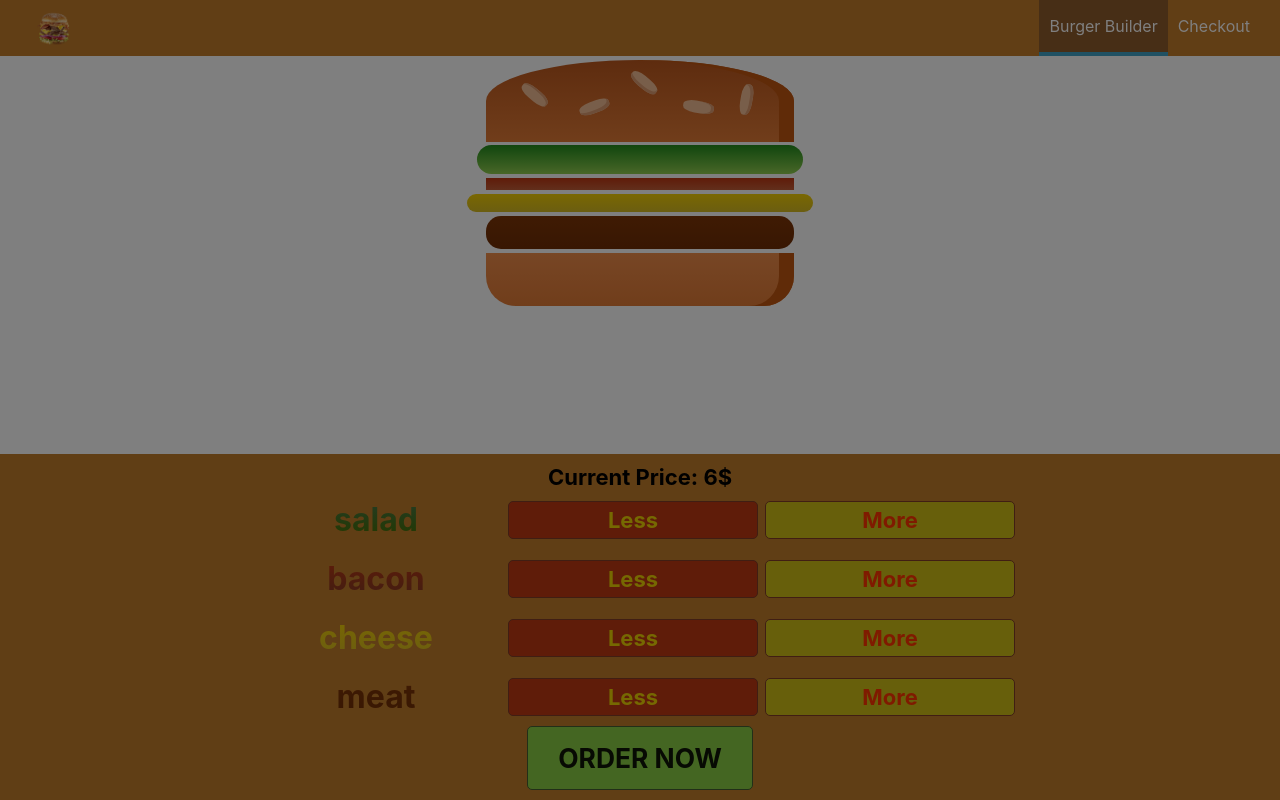
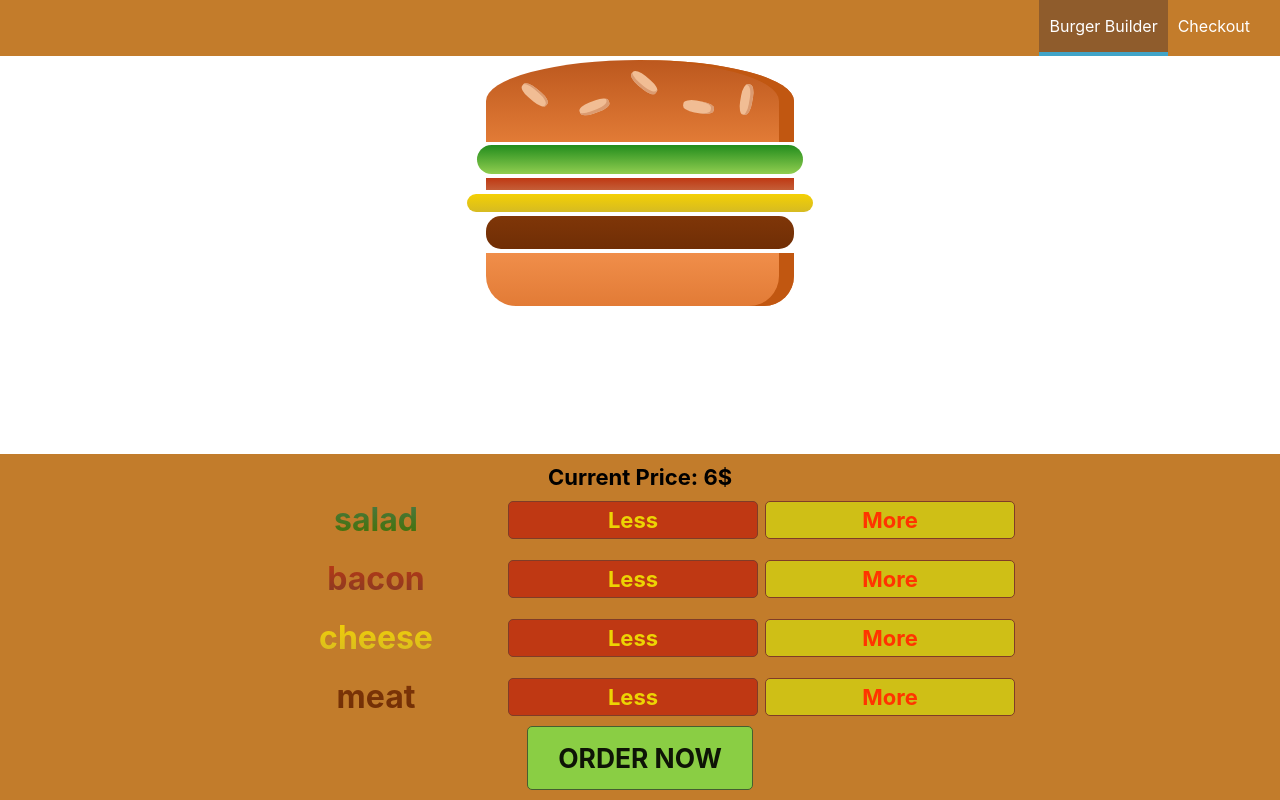
Before and after one commit to arifemir/burger-builder, a React (Create React App) app: page / in a window 1280 px wide. Built offline with nearby package versions, Linux system fonts and the light colour scheme.

Commit message:
fixed bug;

```diff
--- a/src/components/Navigation/Toolbar/Toolbar.module.css
+++ b/src/components/Navigation/Toolbar/Toolbar.module.css
@@ -6,7 +6,7 @@
     left:0;
     background-color:#C37C2B;
     display:flex;
-    justify-content:space-between;
+    justify-content: flex-end;
     align-items: center;
     padding: 0 20px;
     box-sizing:border-box;
--- a/src/components/UI/Logo/Logo.module.css
+++ b/src/components/UI/Logo/Logo.module.css
@@ -6,3 +6,9 @@
 .Logo img {
     height:100%;
 }
+
+@media (min-width: 500px) {
+    .Logo {
+        display: none;
+    }
+}
--- a/src/containers/Layout/Layout.js
+++ b/src/containers/Layout/Layout.js
@@ -7,7 +7,7 @@ import SideDrawer from "../../components/Navigation/SideDrawer/SideDrawer";
 class Layout extends React.Component {
 
   state = {
-    showSideDrawer:true
+    showSideDrawer:false
   }
 
   sideDrawerClosedHandler = () => {
```
